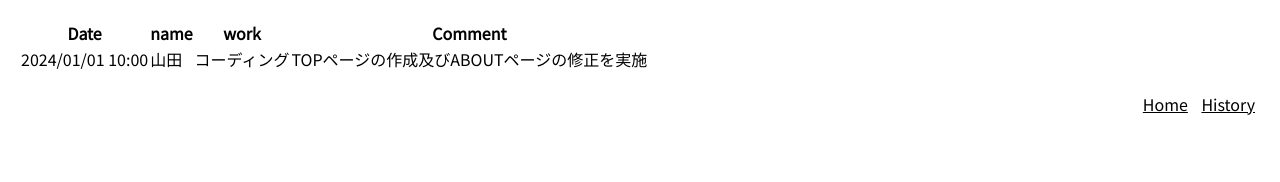
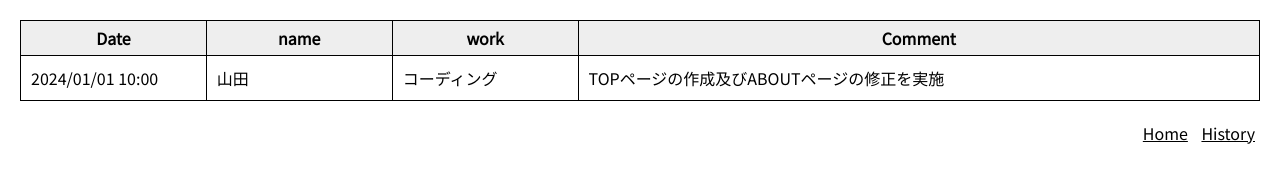
Before and after one commit to Rxwestx/daily-report, a website built with Vite: page history.html in a window 1280 px wide. Built offline with nearby package versions, Linux system fonts and the light colour scheme.

Commit message:
no message

```diff
--- a/style.css
+++ b/style.css
@@ -1,5 +1,5 @@
 body {
-  font-family: "Noto Sans JP", Helvetica, Arial, sans-serif;
+  font-family: "Noto Sans JP", Helvetica, arial, sans-serif;
   padding: 20px;
 }
 
@@ -35,7 +35,7 @@ form
 }
 
 /*
-input,textarea
+input, textarea
 */
 .input-field {
   width: 100%;
@@ -63,14 +63,42 @@ button
 }
 
 /*
-  .history-link
+  history-link
    */
 .history-link {
   margin-top: 20px;
   text-align: right;
 }
 
-.history-link>a {
+.history-link > a {
   margin: 0 5px;
   color: #000;
 }
+
+/*
+table
+*/
+.table {
+  width: 100%;
+}
+
+.table-head {
+  background-color: #eee;
+}
+
+.table-head th {
+  border: 1px solid #000;
+  text-align: center;
+  padding: 5px;
+  width: 15%;
+}
+
+.table-head th:nth-child(4){
+  width: 55%;
+}
+
+.table-body td {
+  text-align: left;
+  border: 1px solid #000;
+  padding: 10px;
+}
```
